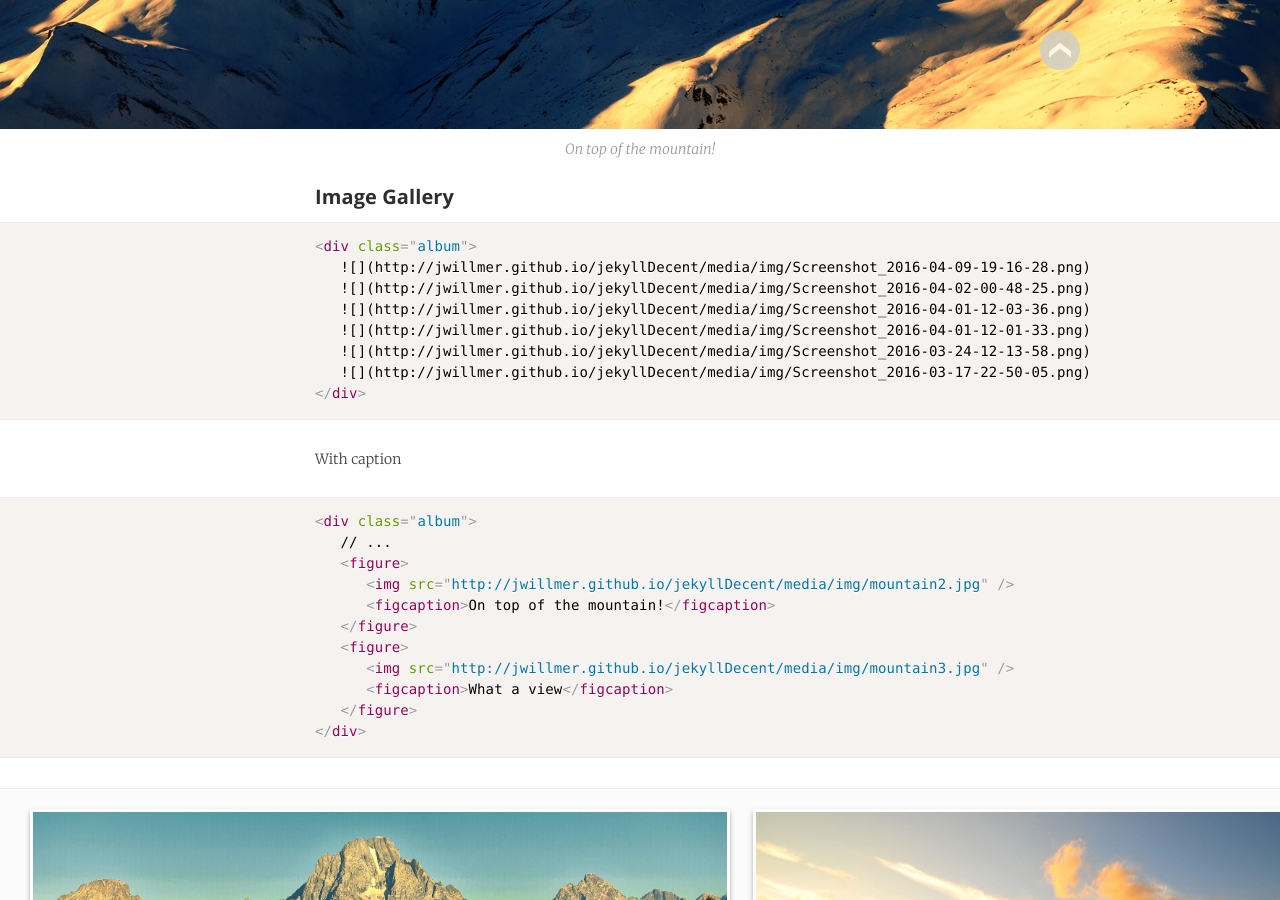
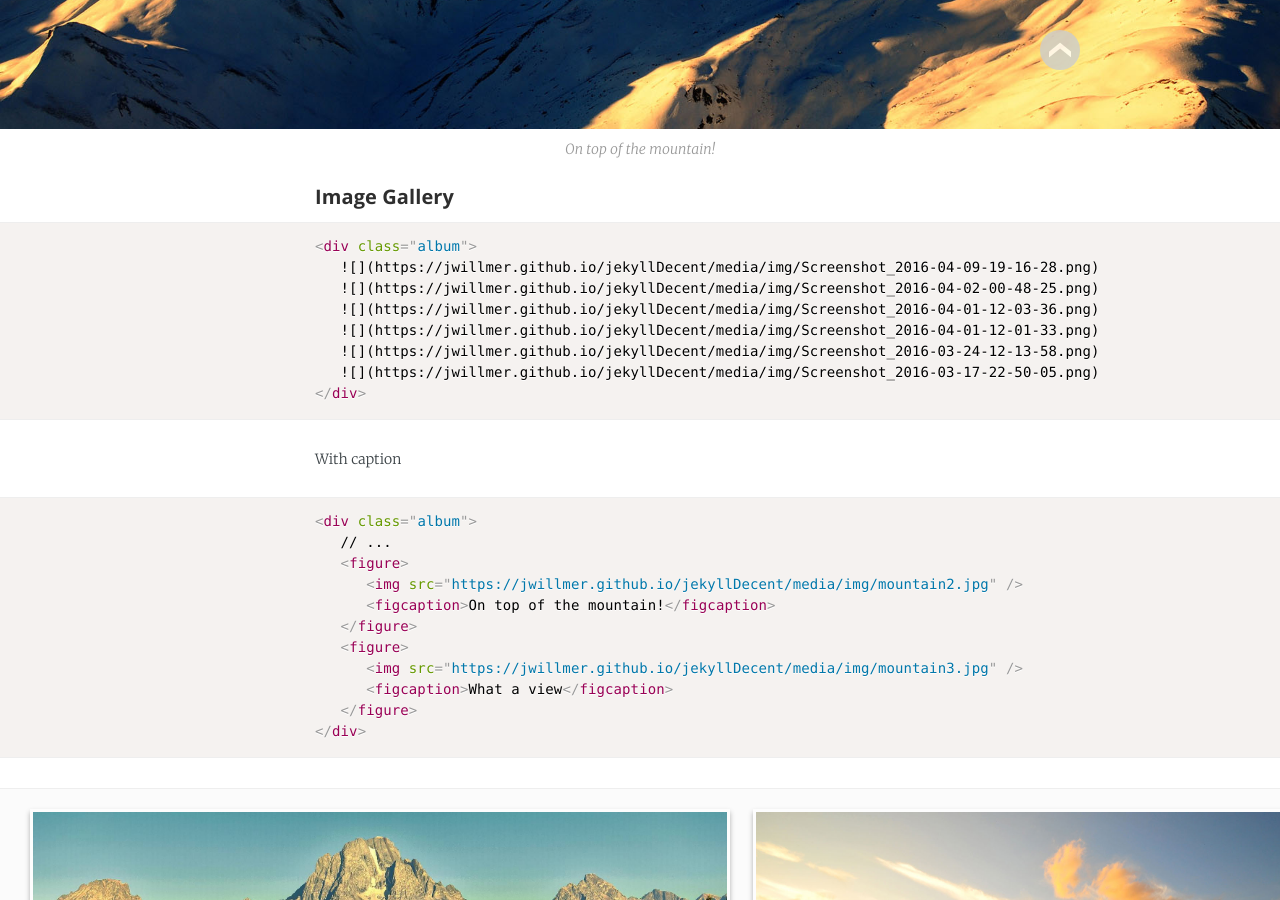
Before and after one commit to jwillmer/jekyllDecent, a Jekyll site: the page built from _posts/2016-05-07-Features.md, in a window 1280 px wide and 900 px high, scrolled down 3764 px. Built offline with Jekyll 4.4.1, drawn with Linux system fonts in a browser that asks for light colours; some web fonts are replaced; formulas are drawn with MathJax 3; some of the changed text lies outside the part shown.

````diff
--- a/_config.yml
+++ b/_config.yml
@@ -12,7 +12,7 @@ description:      This is the jekyllTheme example blog. It only exists to demons
 keywords:         demo theme example github jekyll features
 language:         "en" # default language of the blog. Language codes: http://www.w3schools.com/tags/ref_language_codes.asp
 
-baseurl:          "/jekyllDecent" # the subpath of your site, e.g. /blog
+baseurl:          "" # the subpath of your site, e.g. /blog
 url:              "http://jwillmer.github.io" # the base hostname & protocol for your site. Have a look at robots.txt as well!
 permalink:        /blog/:categories/:title
 cover:            /assets/mountain-cover.jpg
--- /dev/null
+++ b/_includes/global.html
@@ -0,0 +1,5 @@
+<script src="{{ "/js/global.js" | absolute_url}}"></script>
+
+{% if page.math %}
+    {% include mathjax_support.html %}
+{% endif %}
--- a/_layouts/default.html
+++ b/_layouts/default.html
@@ -10,6 +10,5 @@
     </div>
 </body>
 
-<script src="{{ "/js/global.js" | absolute_url}}"></script>
-</script>
+{% include global.html %}
 </html>
--- a/_layouts/headless.html
+++ b/_layouts/headless.html
@@ -9,5 +9,5 @@
     </div>
 </body>
 
-<script src="{{ "/js/global.js" | absolute_url}}"></script>
+{% include global.html %}
 </html>
--- a/_posts/2016-05-07-Features.md
+++ b/_posts/2016-05-07-Features.md
@@ -16,31 +17,31 @@ The features described in this section are specific for this template. All other
 Keep in mind that paralax effect will not be captured if you like to print the page.
 
 ```html
-<div class="bg-scroll" style="background-image: url('{{ "/media/img/mountain1.jpg" | absolute_url }}')"></div>
+<div class="bg-scroll" style="background-image: url('{{ site.github.url }}/media/img/mountain1.jpg')"></div>
 ```
 
-<div class="bg-scroll" style="background-image: url('{{ "/media/img/mountain1.jpg" | absolute_url }}')"></div>
+<div class="bg-scroll" style="background-image: url('{{ site.github.url }}/media/img/mountain1.jpg')"></div>
 
 
 #### Caption for Image
 
 ```html
 <figure>
-   <img src="{{ "/media/img/mountain2.jpg" | absolute_url }}" />
+   <img src="{{ site.github.url }}/media/img/mountain2.jpg" />
    <figcaption>A nice mountain.</figcaption>
 </figure>
 ```
 
 <figure>
-<img src="{{ "/media/img/mountain2.jpg" | absolute_url }}" />
+<img src="{{ site.github.url }}/media/img/mountain2.jpg" />
 <figcaption>A nice mountain</figcaption>
 </figure>
 
 #### Image Allignment
 
 ```html
-![]({{ "/media/img/mountain3.jpg#right" | absolute_url }})
-![]({{ "/media/img/mountain2.jpg#left" | absolute_url }})
+![]({{ site.github.url }}/media/img/mountain3.gif#right)
+![]({{ site.github.url }}/media/img/mountain2.gif#left)
 ```
 
 Allignment with caption
@@ -48,19 +49,19 @@ Allignment with caption
 ```html
 <aside>
    <figure class="left">
-      <img src="{{ "/media/img/mountain3.jpg#left" | absolute_url }}" />
+      <img src="{{ site.github.url }}/media/img/mountain3.jpg#left" />
       <figcaption>What a view!</figcaption>
    </figure>
 </aside>
 ```
 
-![]({{ "/media/img/mountain2.jpg#right" | absolute_url }})
+![]({{ site.github.url }}/media/img/mountain2.jpg#right)
 
 Lorem ipsum dolor sit amet, consectetur adipiscing elit. Praesent accumsan ante nulla, quis pulvinar nibh tempus sed. In congue congue odio, vel ornare mauris ultrices vel. Vestibulum tristique eros at enim vulputate fringilla. Nullam non augue sit amet elit interdum tempus non ut justo.
 
 <aside>
 <figure class="left">
-<img src="{{ "/media/img/mountain3.jpg" | absolute_url }}" />
+<img src="{{ site.github.url }}/media/img/mountain3.jpg" />
 <figcaption>What a view!</figcaption>
 </figure>
 </aside>
@@ -72,7 +73,7 @@ Phasellus ut ipsum id leo sagittis pretium a quis neque. Maecenas rutrum lectus
 
 ```html
 <div class="large">
-   ![]({{ "/media/img/mountain2.jpg" | absolute_url }})
+   ![]({{ site.github.url }}/media/img/mountain2.jpg)
 </div>
 ```
 
@@ -80,13 +81,13 @@ With caption
 
 ```html
 <figure class="large" markdown="1">
-   ![]({{ "/media/img/mountain2.jpg" | absolute_url }})
+   ![]({{ site.github.url }}/media/img/mountain2.jpg)
    <figcaption>On top of the mountain!</figcaption>
 </figure>
 ```
 
 <figure class="large" markdown="1">
-   ![]({{ "/media/img/mountain2.jpg" | absolute_url }})
+   ![]({{ site.github.url }}/media/img/mountain2.jpg)
    <figcaption>On top of the mountain!</figcaption>
 </figure>
 
@@ -94,12 +95,12 @@ With caption
 
 ```html
 <div class="album">
-   ![]({{ "/media/img/Screenshot_2016-04-09-19-16-28.png" | absolute_url }})
-   ![]({{ "/media/img/Screenshot_2016-04-02-00-48-25.png" | absolute_url }})
-   ![]({{ "/media/img/Screenshot_2016-04-01-12-03-36.png" | absolute_url }})
-   ![]({{ "/media/img/Screenshot_2016-04-01-12-01-33.png" | absolute_url }})
-   ![]({{ "/media/img/Screenshot_2016-03-24-12-13-58.png" | absolute_url }})
-   ![]({{ "/media/img/Screenshot_2016-03-17-22-50-05.png" | absolute_url }})
+   ![]({{ site.github.url }}/media/img/Screenshot_2016-04-09-19-16-28.png)
+   ![]({{ site.github.url }}/media/img/Screenshot_2016-04-02-00-48-25.png)
+   ![]({{ site.github.url }}/media/img/Screenshot_2016-04-01-12-03-36.png)
+   ![]({{ site.github.url }}/media/img/Screenshot_2016-04-01-12-01-33.png)
+   ![]({{ site.github.url }}/media/img/Screenshot_2016-03-24-12-13-58.png)
+   ![]({{ site.github.url }}/media/img/Screenshot_2016-03-17-22-50-05.png)
 </div>
 ```
 
@@ -109,11 +110,11 @@ With caption
 <div class="album">
    // ...
    <figure>
-      <img src="{{ "/media/img/mountain2.jpg" | absolute_url }}" />
+      <img src="{{ site.github.url }}/media/img/mountain2.jpg" />
       <figcaption>On top of the mountain!</figcaption>
    </figure>
    <figure>
-      <img src="{{ "/media/img/mountain3.jpg" | absolute_url }}" />
+      <img src="{{ site.github.url }}/media/img/mountain3.jpg" />
       <figcaption>What a view</figcaption>
    </figure>
 </div>
@@ -121,15 +122,15 @@ With caption
 
 <div class="album">
    <figure>
-      <img src="{{ "/media/img/mountain1.jpg" | absolute_url }}" />
+      <img src="{{ site.github.url }}/media/img/mountain1.jpg" />
       <figcaption>Mountain and lake</figcaption>
    </figure>
    <figure>
-      <img src="{{ "/media/img/mountain2.jpg" | absolute_url }}" />
+      <img src="{{ site.github.url }}/media/img/mountain2.jpg" />
       <figcaption>On top of the mountain!</figcaption>
    </figure>
    <figure>
-      <img src="{{ "/media/img/mountain3.jpg" | absolute_url }}" />
+      <img src="{{ site.github.url }}/media/img/mountain3.jpg" />
       <figcaption>What a view</figcaption>
    </figure>
 </div>
@@ -206,6 +207,18 @@ The theme offers a JSON API for the blog posts. You can query all blog posts via
 
 <iframe src='https://view.officeapps.live.com/op/embed.aspx?src=http://img.labnol.org/di/PowerPoint.ppt' frameborder='0'></iframe>
 
+### MathJax integration
+
+```html
+$$ x = {-b \pm \sqrt{b^2-4ac} \over 2a} $$
+```
+
+The result of this code:
+
+$$ x = {-b \pm \sqrt{b^2-4ac} \over 2a} $$
+
+
+
 ## More
 
 More formating features can be found in the [Kramdown syntax](http://kramdown.gettalong.org/syntax.html).
````
Also changed, not shown: other parts of _posts/2016-05-07-Features.md (+1 -0 lines), _includes/mathjax_support.html (added, +11 -0 lines), _posts/2016-04-06-YAML-Features.md (+9 -0 lines), Gemfile.lock.
